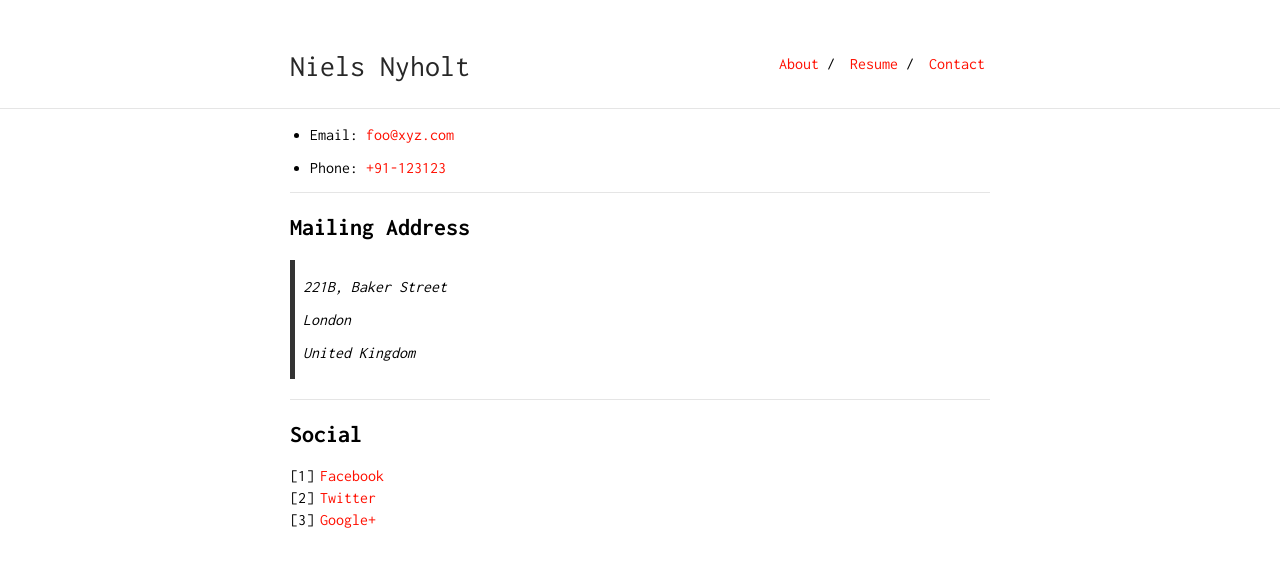
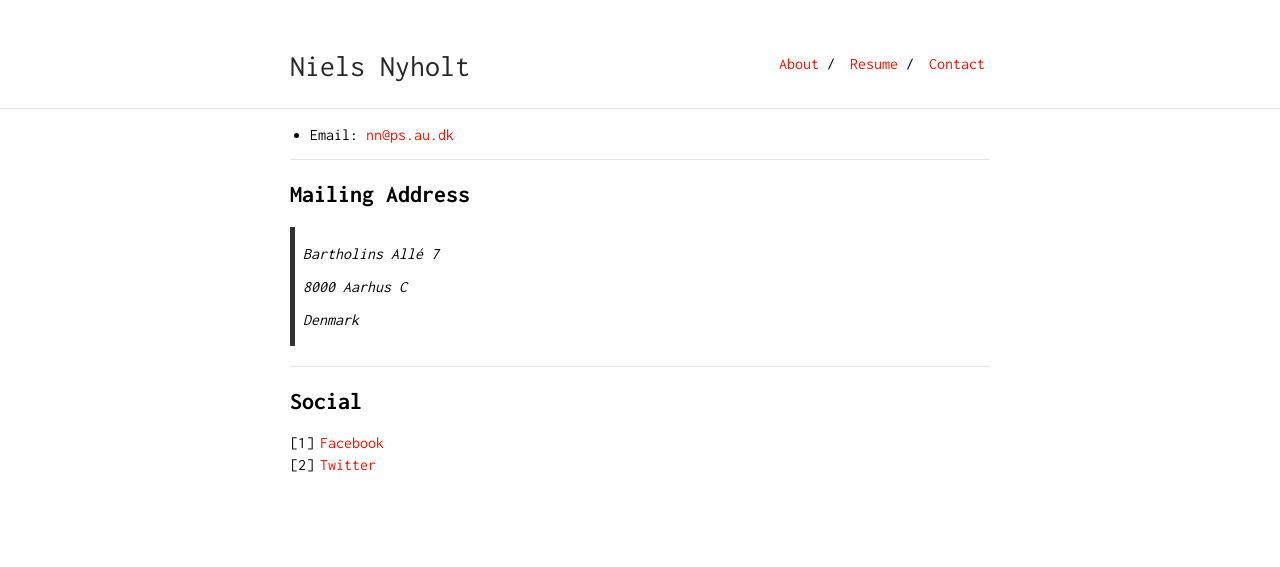
Before and after one commit to nnyholt/nnyholt.github.io, a Jekyll site: the page built from contact.md, in a window 1280 px wide. Shown: the top 567 px of the page. Built offline with Jekyll 4.4.1, drawn with Linux system fonts in a browser that asks for light colours.

Commit message:
Contacts update

```diff
--- a/_config.yml
+++ b/_config.yml
@@ -1,5 +1,5 @@
 title: Niels Nyholt
-url: "https://nnyholt.github.com"
+url: "https://nnyholt.github.io"
 baseurl:
 
 markdown: kramdown
--- a/contact.md
+++ b/contact.md
@@ -3,19 +3,17 @@ layout: default
 is_contact: true
 ---
 
-* Email: [foo@xyz.com](mailto:foo@xyz.com)
-
-* Phone: [+91-123123](tel:+91-123123)
+* Email: [nn@ps.au.dk](mailto:nn@ps.au.dk)
 
 ---
 
 ## Mailing Address
 
-> 221B, Baker Street
+> Bartholins Allé 7
 >
-> London
+> 8000 Aarhus C
 >
-> United Kingdom
+> Denmark
 
 ---
 
@@ -23,4 +21,3 @@ is_contact: true
 
 1. [Facebook](#)
 2. [Twitter](#)
-3. [Google+](#)
```
